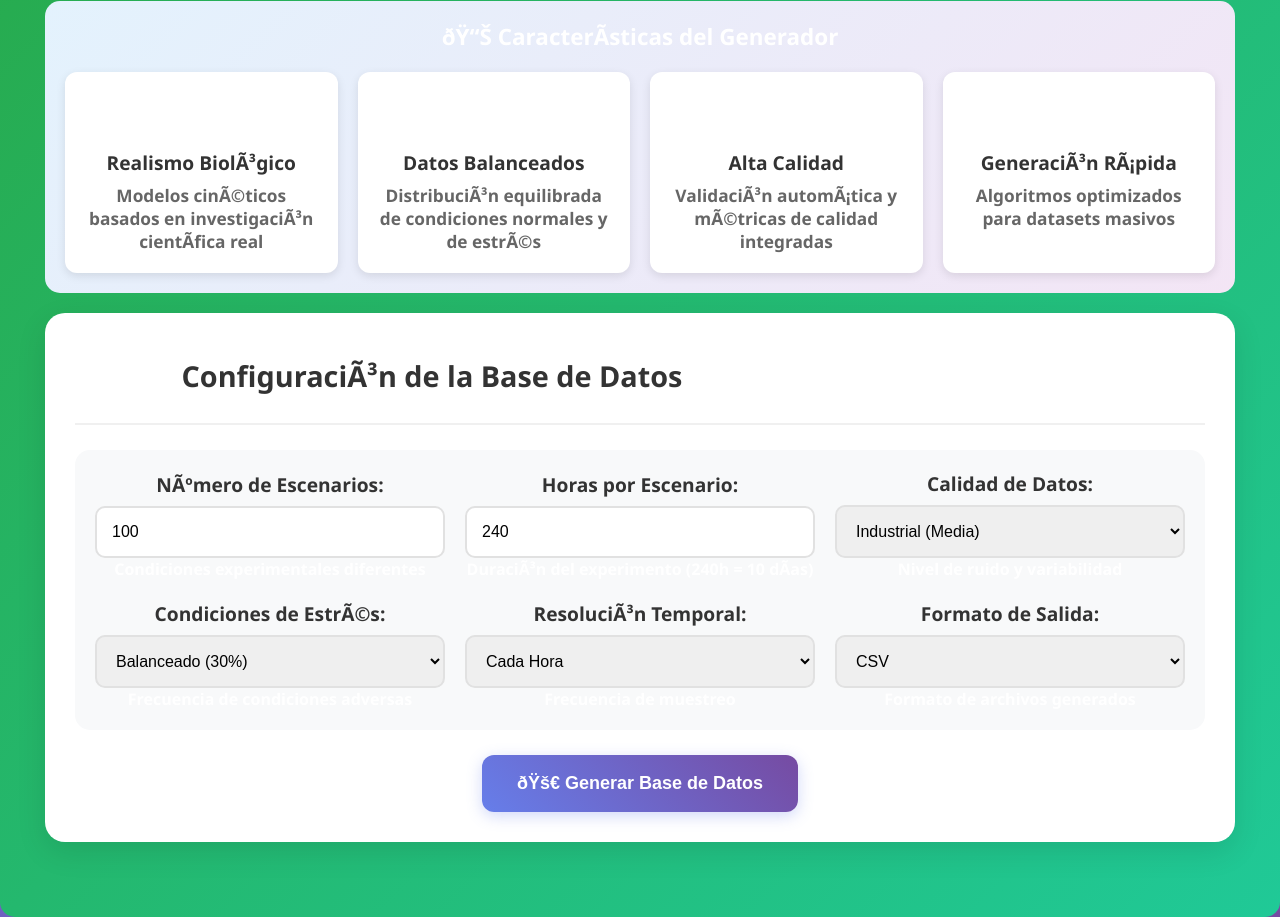
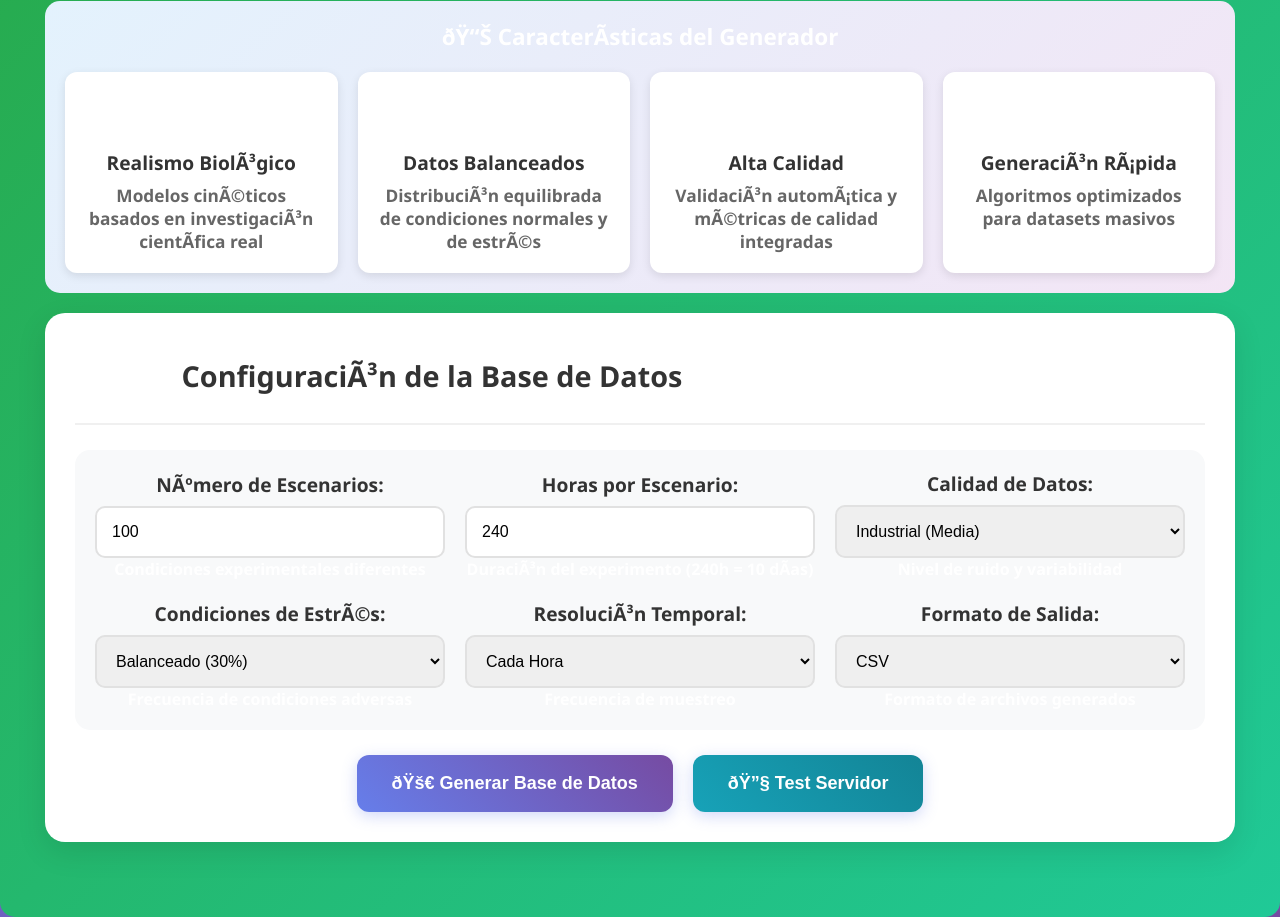
Before and after one commit to NogueiraElectronic/chlorella-generator, a website: page public/index.html in a window 1280 px wide. Shown: the part 908-1825 px from the top of the page. Drawn offline with nearby package versions, Linux system fonts and the light colour scheme.

Commit message:
index.html

```diff
--- a/public/index.html
+++ b/public/index.html
@@ -198,6 +198,9 @@ function displayDownloadOptions(serverData) {
                 <button class="btn" onclick="generateDatabase()" id="generateBtn">
                     🚀 Generar Base de Datos
                 </button>
+                <button class="btn" onclick="testServer()" id="testBtn" style="margin-left: 15px; background: linear-gradient(45deg, #17a2b8, #138496);">
+                    🔧 Test Servidor
+                </button>
             </div>
         </div>
 
@@ -287,6 +290,31 @@ function displayDownloadOptions(serverData) {
         let currentDataset = null;
         let charts = {};
         let dataStats = null;
+
+        // Función para probar el servidor
+        async function testServer() {
+            const testBtn = document.getElementById('testBtn');
+            testBtn.disabled = true;
+            testBtn.textContent = 'Probando...';
+
+            try {
+                const response = await fetch('/test');
+                if (response.ok) {
+                    const data = await response.json();
+                    alert('✅ Servidor funcionando correctamente!\n' +
+                          'Mensaje: ' + data.message + '\n' +
+                          'Timestamp: ' + data.timestamp);
+                } else {
+                    alert('❌ Error en el servidor: ' + response.status);
+                }
+            } catch (error) {
+                alert('❌ Error conectando con el servidor: ' + error.message);
+                console.error('Error de conexión:', error);
+            } finally {
+                testBtn.disabled = false;
+                testBtn.textContent = '🔧 Test Servidor';
+            }
+        }
 
         async function generateDatabase() {
             const scenarios = parseInt(document.getElementById('scenarios').value);
```
